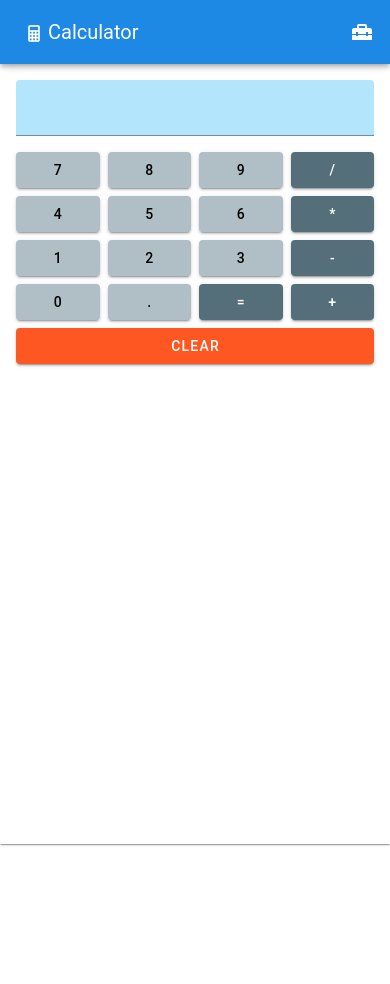
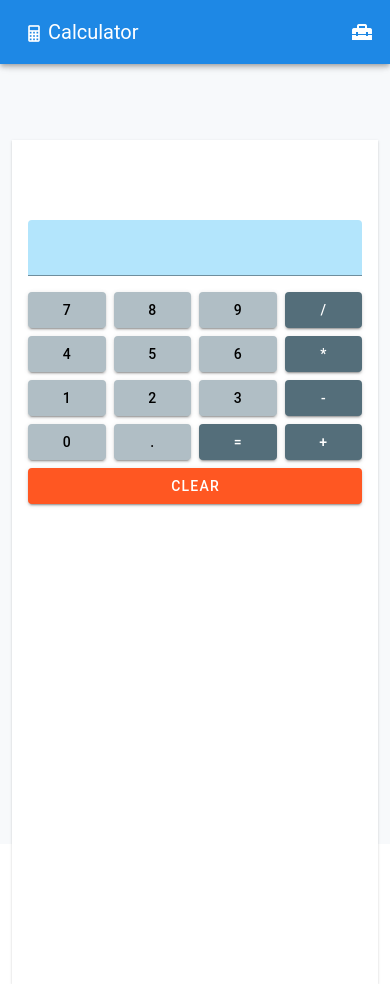
Before and after one commit to cyberdime-dev/rei-toolkit, a Vue app: page /calculator/standard in a window 390 px wide. Before the commit the page ends 844 px from the top, so only its background shows below. Built offline with nearby package versions, Linux system fonts and the light colour scheme.

Commit message:
Refactor App.vue: enhance main content structure with a content shell for improved layout and responsiveness.

```diff
--- a/src/App.vue
+++ b/src/App.vue
@@ -44,8 +44,15 @@ onUnmounted(() => {
     />
 
     <!-- Main Content Area -->
-    <v-main class="pa-4">
-      <router-view />
+    <v-main class="app-main">
+      <v-container
+        fluid
+        class="main-viewport pa-0"
+      >
+        <div class="content-shell">
+          <router-view />
+        </div>
+      </v-container>
     </v-main>
   </v-app>
 </template>
@@ -70,3 +77,34 @@ onUnmounted(() => {
   }
 }
 </style>
+
+<style scoped>
+/* iOS-style content shell for main area */
+.app-main {
+  background: var(--v-theme-surface, #f2f5f8);
+  min-height: calc(100vh - 64px); /* account for app bar */
+}
+
+.main-viewport {
+  padding: env(safe-area-inset-top) env(safe-area-inset-right) env(safe-area-inset-bottom) env(safe-area-inset-left);
+}
+
+.content-shell {
+  max-width: 980px;
+  margin: 24px auto;
+  background: linear-gradient(180deg, rgba(255,255,255,0.98), rgba(250,250,250,0.98));
+  border-radius: 0;
+  box-shadow: none;
+  padding: 20px;
+  -webkit-backdrop-filter: blur(8px);
+  backdrop-filter: blur(8px);
+}
+
+@media (max-width: 768px) {
+  .content-shell {
+    margin: 12px;
+    border-radius: 12px;
+    padding: 14px;
+  }
+}
+</style>
```
